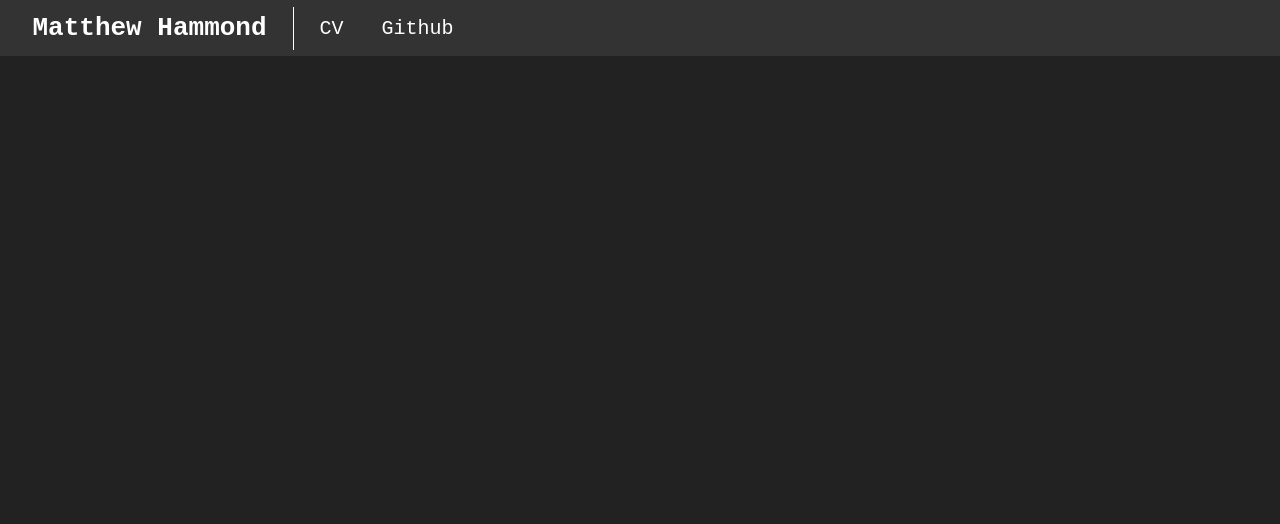
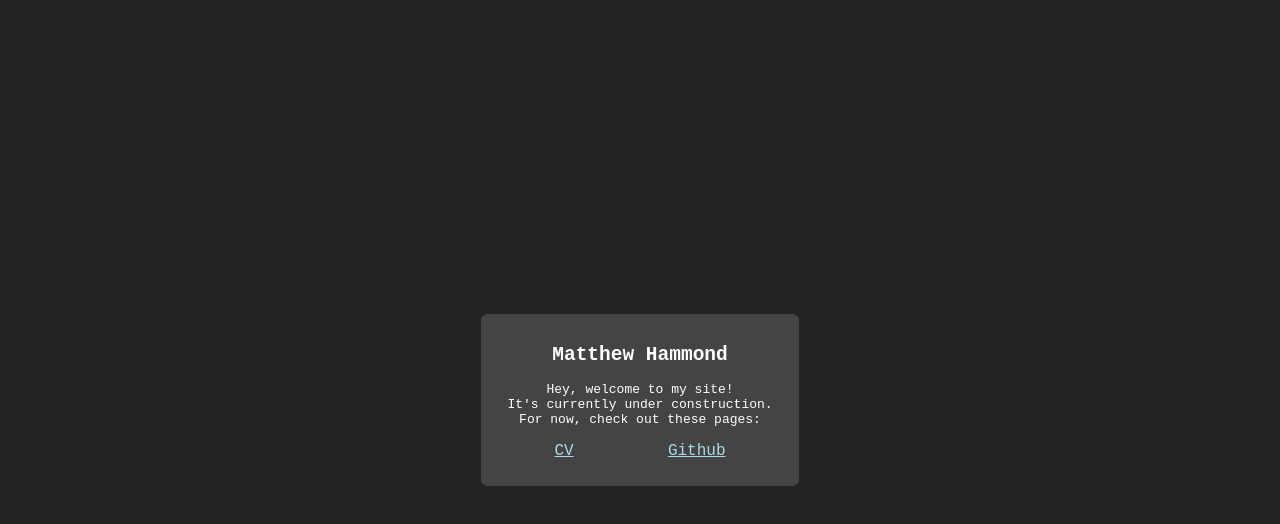
Before and after one commit to FrozenDude101/mammond.com, a plain HTML site: page source/index.html in a window 1280 px wide. Drawn offline with Linux system fonts and the light colour scheme.

Commit message:
Revamped landing page to be more under construction page

```diff
--- a/source/index.html
+++ b/source/index.html
@@ -5,16 +5,18 @@
         <title>mammond.com</title>
 
         <link rel="stylesheet" href="styles/style.css">
-        <link rel="stylesheet" href="styles/header.css">
     </head>
 
     <body>
-        <header class="header">
-            <a class="name" href="index.html">Matthew Hammond</a>
-            <span class="links">
-                <a href="https://cv.mammond.com">CV</a>
-                <a href="https://github.com/frozendude101">Github</a>
-            </span>
-        </header>
+        <div id="disclaimer">
+            <h2>Matthew Hammond</h2>
+            <div>
+                Hey, welcome to my site!<br>
+                It's currently under construction.<br>
+                For now, check out these pages:<br>
+            </div><br>
+            <div id="link-row"><a href="https://cv.mammond.com">CV</a>
+            <a href="https://github.com/FrozenDude101">Github</a></div>
+        </div>
     </body>
 </html>
--- a/source/styles/header.css
+++ /dev/null
@@ -1,34 +0,0 @@
-.header {
-    display: flex;
-    flex-flow: row nowrap;
-    justify-content: flex-start;
-    align-items: center;
-    margin-bottom: 2rem;
-    padding: 0.5rem;
-
-    position: sticky;
-
-    background-color: #333;
-}
-.name {
-    border-right: 1px solid #FFF;
-    padding: 0.5rem 2rem;
-    font-size: xx-large;
-    font-weight: bolder;
-}
-.name:hover {
-    color: orange;
-}
-
-.links {
-    flex-grow: 1;
-    padding: 0 1rem;
-    font-size: x-large;
-    white-space: 0;
-}
-.links > * {
-    padding: 0 1rem;
-}
-.links > *:hover {
-    color: orange;
-}
--- a/source/styles/style.css
+++ b/source/styles/style.css
@@ -2,10 +2,51 @@
     font-family: monospace;
     text-decoration: none;
     color: #FFF;
-    transition-duration: 0.25s;
+}
+
+html {
+    display: flex;
+    flex-flow: column nowrap;
+    justify-content: center;
+    align-items: center;
+
+    height: 100%;
 }
 
 body {
+    display: flex;
+    flex-flow: row nowrap;
+    flex-grow: 1;
+    justify-content: center;
+    align-items: center;
+
     margin: 0;
     background-color: #222;
 }
+
+#disclaimer {
+    display: flex;
+    flex-flow: column nowrap;
+
+    padding: 1rem 2rem 2rem 2rem;
+    border-radius: 0.5rem;
+
+    background-color: #444;
+    text-align: center;
+}
+
+#link-row {
+    display: flex;
+    flex-flow: row;
+    justify-content: space-around;
+    align-items: center;
+}
+
+a {
+    font-size: large;
+    text-decoration: underline;
+    color: lightblue;
+}
+a:visited {
+    color: plum;
+}
```
